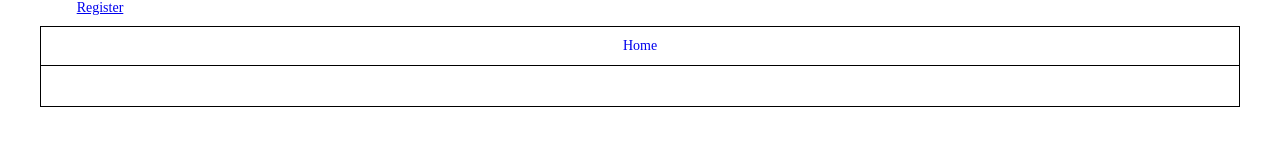
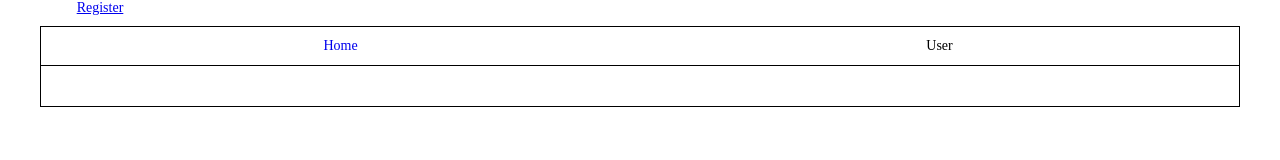
Before and after one commit to DjDim4ik/AngularLearning, an Angular app: page /user in a window 1280 px wide. Shown: the top 160 px of the page. Built offline with nearby package versions, Linux system fonts and the light colour scheme.

Commit message:
Revert "Хуй"
This reverts commit e86a282018a150f4eb3416d1922f998c0890aa65.

```diff
--- a/src/app/pages/navbar/navbar.component.html
+++ b/src/app/pages/navbar/navbar.component.html
@@ -3,3 +3,7 @@
 <div class="border">
 <nav class="nav">
 <a routerLink="/history">Home</a>
+
+<a>User</a>
+</nav>
+</div>
```
